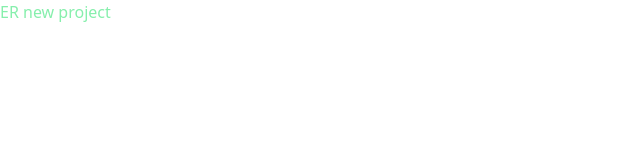
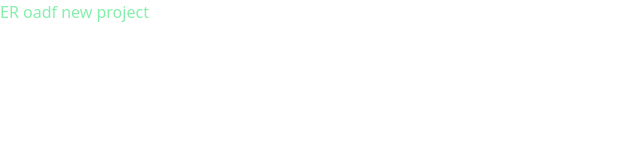
Before and after one commit to Safiul-Azam/react-gsap-practice, a React (Create React App) app: page / in a window 1280 px wide. Shown: the top 160 px of the page, without its empty margins (0-640 px from the left). Built offline with nearby package versions, Linux system fonts and the light colour scheme.

Commit message:
change one

```diff
--- a/src/App.js
+++ b/src/App.js
@@ -1,7 +1,7 @@
 function App() {
   return (
     <div className="App">
-    <h2 className="text-green-300">ER new project</h2>
+    <h2 className="text-green-300">ER oadf new project</h2>
     </div>
   );
 }
```
